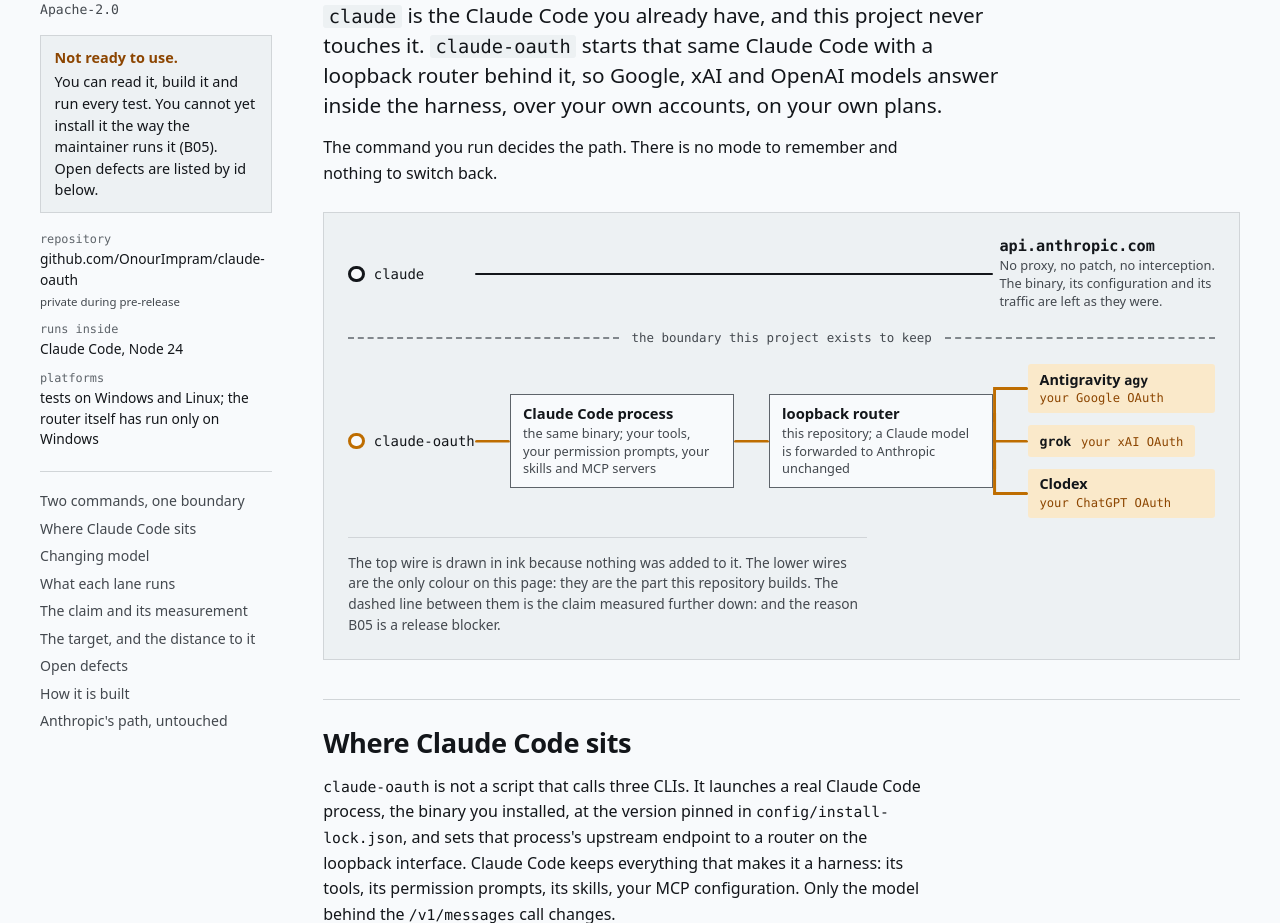
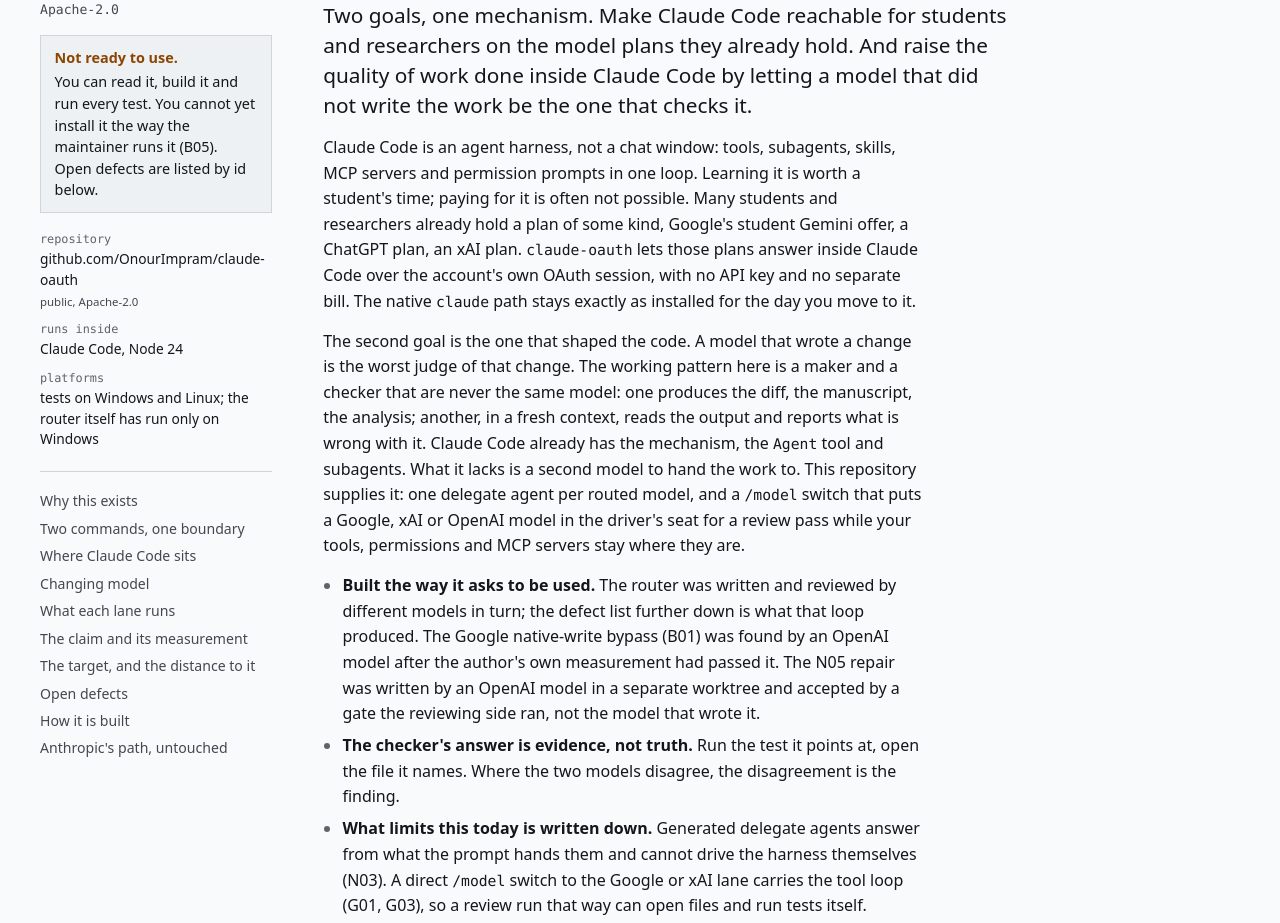
Before and after one commit to OnourImpram/claude-oauth, a website: page docs/index.html in a window 1280 px wide. Shown: the part 87-1010 px from the top of the page. Drawn offline with Linux system fonts and the light colour scheme.

Commit message:
docs(site): add the Why this exists section, mark the repository public, align the closing intent paragraph
New #why section and nav entry ahead of the wiring diagram. The pre-release private note in the aside and footer was stale since the repository went public. No em or en dashes.

```diff
--- a/docs/index.html
+++ b/docs/index.html
@@ -267,13 +267,14 @@
     </div>
     <dl>
       <dt>repository</dt>
-      <dd>github.com/<wbr>OnourImpram/<wbr>claude-oauth<br><small>private during pre-release</small></dd>
+      <dd>github.com/<wbr>OnourImpram/<wbr>claude-oauth<br><small>public, Apache-2.0</small></dd>
       <dt>runs inside</dt>
       <dd>Claude Code, Node 24</dd>
       <dt>platforms</dt>
       <dd>tests on Windows and Linux; the router itself has run only on Windows</dd>
     </dl>
     <nav aria-label="Sections">
+      <a href="#why">Why this exists</a>
       <a href="#paths">Two commands, one boundary</a>
       <a href="#inside">Where Claude Code sits</a>
       <a href="#switch">Changing model</a>
@@ -287,6 +288,46 @@
   </aside>
 
   <main class="content">
+
+    <section id="why" aria-labelledby="why-h">
+      <h2 id="why-h">Why this exists</h2>
+      <p class="lede">
+        Two goals, one mechanism. Make Claude Code reachable for students and researchers on the model plans they
+        already hold. And raise the quality of work done inside Claude Code by letting a model that did not write
+        the work be the one that checks it.
+      </p>
+      <p>
+        Claude Code is an agent harness, not a chat window: tools, subagents, skills, MCP servers and permission
+        prompts in one loop. Learning it is worth a student's time; paying for it is often not possible. Many
+        students and researchers already hold a plan of some kind, Google's student Gemini offer, a ChatGPT plan, an
+        xAI plan. <code>claude-oauth</code> lets those plans answer inside Claude Code over the account's own OAuth
+        session, with no API key and no separate bill. The native <code>claude</code> path stays exactly as installed
+        for the day you move to it.
+      </p>
+      <p>
+        The second goal is the one that shaped the code. A model that wrote a change is the worst judge of that
+        change. The working pattern here is a maker and a checker that are never the same model: one produces the
+        diff, the manuscript, the analysis; another, in a fresh context, reads the output and reports what is wrong
+        with it. Claude Code already has the mechanism, the <code>Agent</code> tool and subagents. What it lacks is a
+        second model to hand the work to. This repository supplies it: one delegate agent per routed model, and a
+        <code>/model</code> switch that puts a Google, xAI or OpenAI model in the driver's seat for a review pass
+        while your tools, permissions and MCP servers stay where they are.
+      </p>
+      <ul>
+        <li><b>Built the way it asks to be used.</b> The router was written and reviewed by different models in turn;
+          the defect list further down is what that loop produced. The Google native-write bypass (B01) was found by
+          an OpenAI model after the author's own measurement had passed it. The N05 repair was written by an OpenAI
+          model in a separate worktree and accepted by a gate the reviewing side ran, not the model that wrote it.</li>
+        <li><b>The checker's answer is evidence, not truth.</b> Run the test it points at, open the file it names.
+          Where the two models disagree, the disagreement is the finding.</li>
+        <li><b>What limits this today is written down.</b> Generated delegate agents answer from what the prompt hands
+          them and cannot drive the harness themselves (N03). A direct <code>/model</code> switch to the Google or xAI
+          lane carries the tool loop (G01, G03), so a review run that way can open files and run tests itself.</li>
+        <li><b>Not a way around Anthropic.</b> The native path is untouched and remains the recommended one. Someone
+          who learns Claude Code on a free tier and later wants the native models has a reason to pay for them; the
+          intent is adoption of the harness, not a route around it.</li>
+      </ul>
+    </section>
 
     <section id="paths" aria-labelledby="paths-h">
       <h2 id="paths-h">Two commands, one boundary</h2>
@@ -561,9 +602,10 @@
         checked; B05 is what still stands between the sentence and a reader's ability to check it themselves.
       </p>
       <p>
-        The intent is simple and stated once: a developer who wants a second model in the same harness, and a student
-        who can reach a free provider tier but not a paid plan, both spend their hours inside Claude Code rather than
-        outside it. Whether that serves anyone beyond them is not a claim this page makes.
+        The intent is the one stated at the top of this page: a student or researcher who can reach a provider plan
+        but not a paid Claude plan learns the harness inside Claude Code rather than outside it, and a developer
+        gets a second model to check the first one's work. Both spend their hours in Claude Code. Whether that
+        serves anyone beyond them is not a claim this page makes.
       </p>
     </section>
 
@@ -574,8 +616,8 @@
         Google's and xAI's own CLIs and a third-party bridge for OpenAI, and grants no rights to any of them.
       </p>
       <p>
-        The repository is private during pre-release. This page is published so the claims and the open defects can be
-        read before the code is.
+        The repository is public and still pre-release. This page states the goals, the claims and the open defects
+        so they can be read before the code is.
       </p>
     </footer>
 
```
